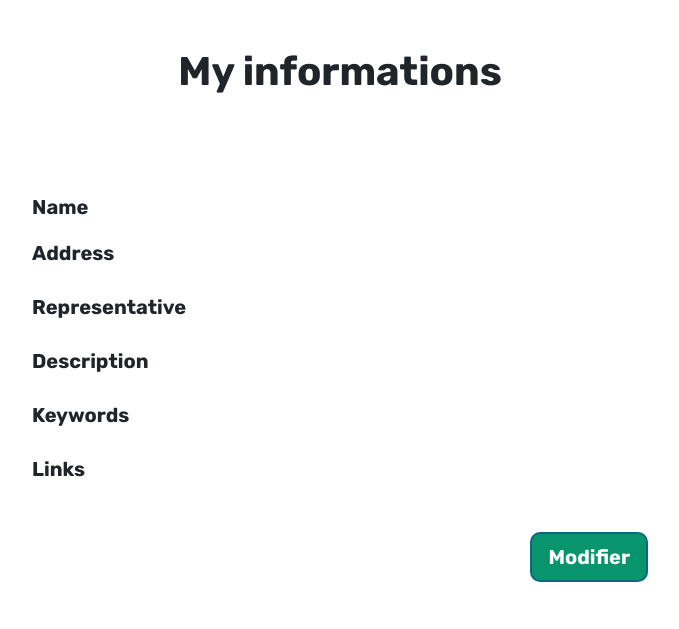
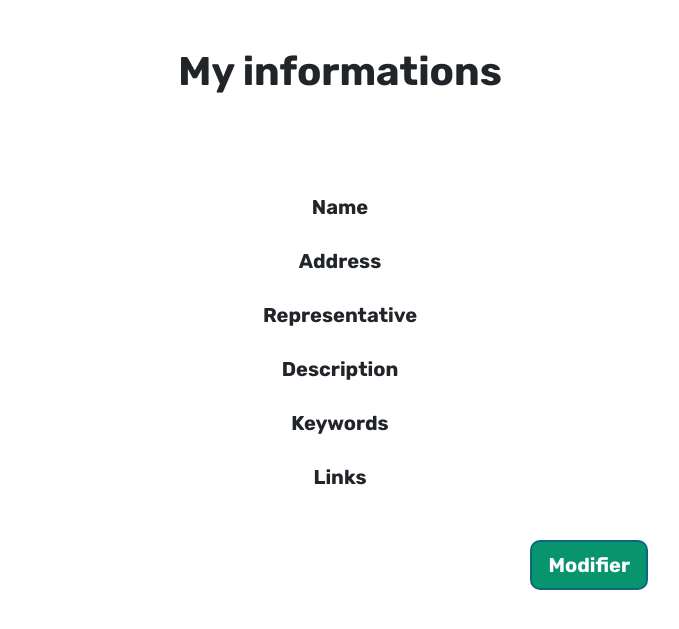
Before and after one commit to FromBenj/NUSAvolunteer, a Symfony app: template templates/organisation/profile.html.twig in a window 1280 px wide; the page is wider, and only the part inside the window is pictured. Shown: the part 84-713 px from the top of that part, without its empty margins (300-979 px from the left). Run offline with Twig, Linux system fonts and the light colour scheme; the template is opened without the code that fills it, so the values that code supplies are empty; style sheets or scripts are compiled from the project's sources; some libraries are stand-ins or nearby versions.

Commit message:
modification profile style and form creation

```diff
--- a/src/Controller/OrganisationController.php
+++ b/src/Controller/OrganisationController.php
@@ -24,4 +24,5 @@ class OrganisationController extends AbstractController
             'organisation' => $organisation,
         ]);
     }
+
 }
--- a/templates/organisation/profile.html.twig
+++ b/templates/organisation/profile.html.twig
@@ -9,39 +9,39 @@
     <h1 class="text-center fw-bold pb-5 pt-5">My informations</h1>
     <div class="d-flex justify-content-center mt-5">
         <div class="w-50 fs-5">
-            <div class="d-flex justify-content-between pb-3">
-                <div class="fw-bold">Name</div>
-                <div>{{ organisation.name }}</div>
+            <div class="mb-4">
+                <div class="text-center fw-bold">Name</div>
+                <div class="text-center">{{ organisation.name }}</div>
             </div>
-            <div class="d-flex justify-content-between mb-4">
-                <div class="fw-bold">Address</div>
-                <div>{{ organisation.address }}</div>
+            <div class="mb-4">
+                <div class="text-center fw-bold">Address</div>
+                <div class="text-center">{{ organisation.address }}</div>
             </div>
-            <div class="d-flex justify-content-between mb-4">
-                <div class="fw-bold">Representative</div>
-                <div>{{ organisation.representative }}</div>
+            <div class="mb-4">
+                <div class="text-center fw-bold">Representative</div>
+                <div class="text-center">{{ organisation.representative }}</div>
             </div>
-            <div class="d-flex justify-content-between mb-4">
-                <div class="fw-bold">Description</div>
-                <div class="text-end">{{ organisation.description }}</div>
+            <div class="mb-4">
+                <div class="text-center fw-bold">Description</div>
+                <div class="text-justify">{{ organisation.description }}</div>
             </div>
-            <div class="d-flex justify-content-between mb-4">
-                <div class="fw-bold">Keywords</div>
-                <div>
+            <div class="mb-4">
+                <div class="text-center fw-bold">Keywords</div>
+                <div class="d-flex justify-content-around">
                     {% for keyword in organisation.keywords  %}
                     <div>{{ keyword }}</div>
                     {% endfor %}
                 </div>
             </div>
-            <div class="d-flex justify-content-between mb-4">
-                <div class="fw-bold">Links</div>
-                <div class="text-end">
+            <div class="mb-4">
+                <div class="text-center fw-bold">Links</div>
+                <div class="text-center">
                     {% for link in organisation.links  %}
                         <div>{{ link }}</div>
                     {% endfor %}
                 </div>
             </div>
-            <div class="mt-5 d-flex justify-content-end">
+            <div class="my-5 d-flex justify-content-end">
                 <button class="validation-button">Modifier</button>
             </div>
         </div>
```
Also changed, not shown: src/Form/OrganisationType.php (added, +33 -0 lines).
